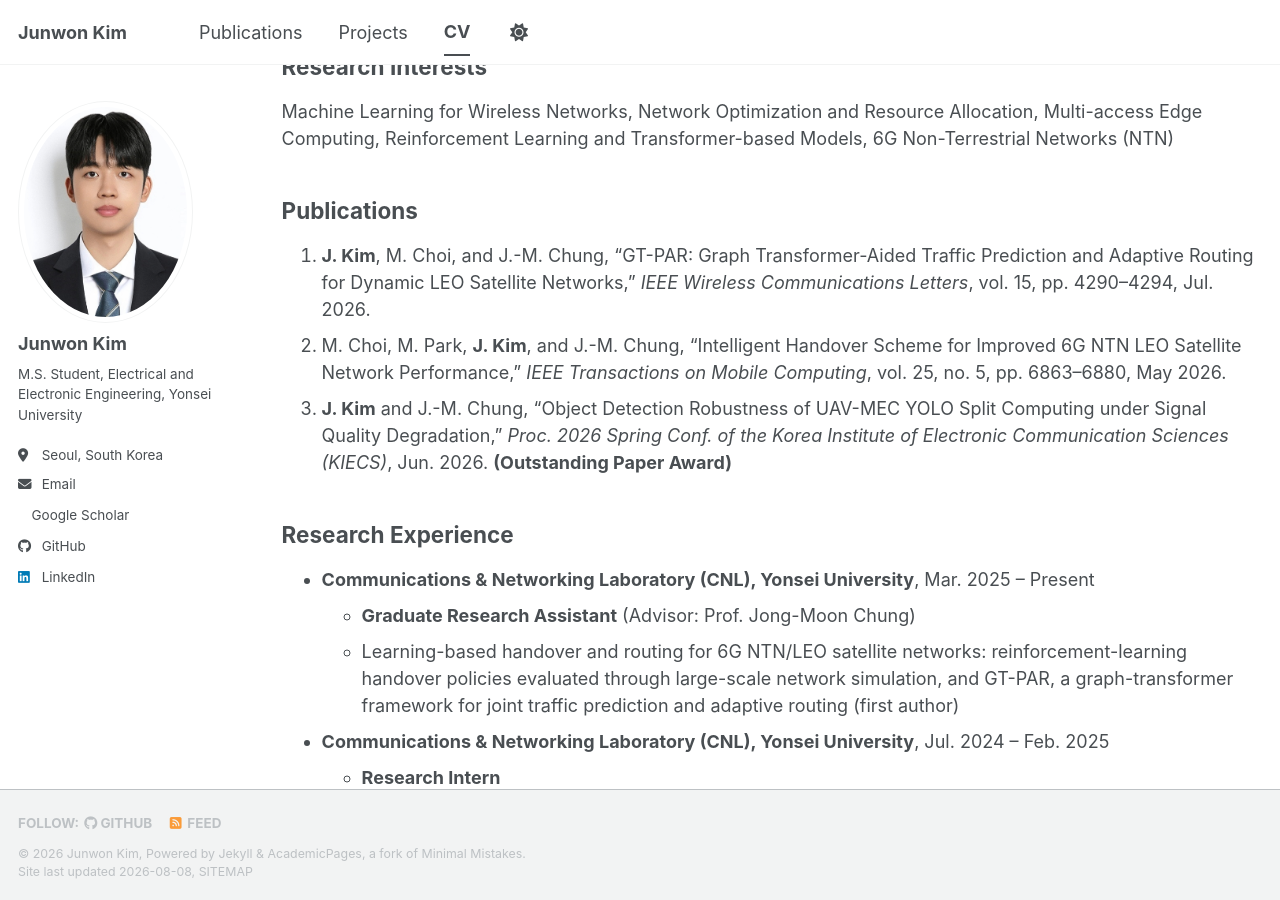
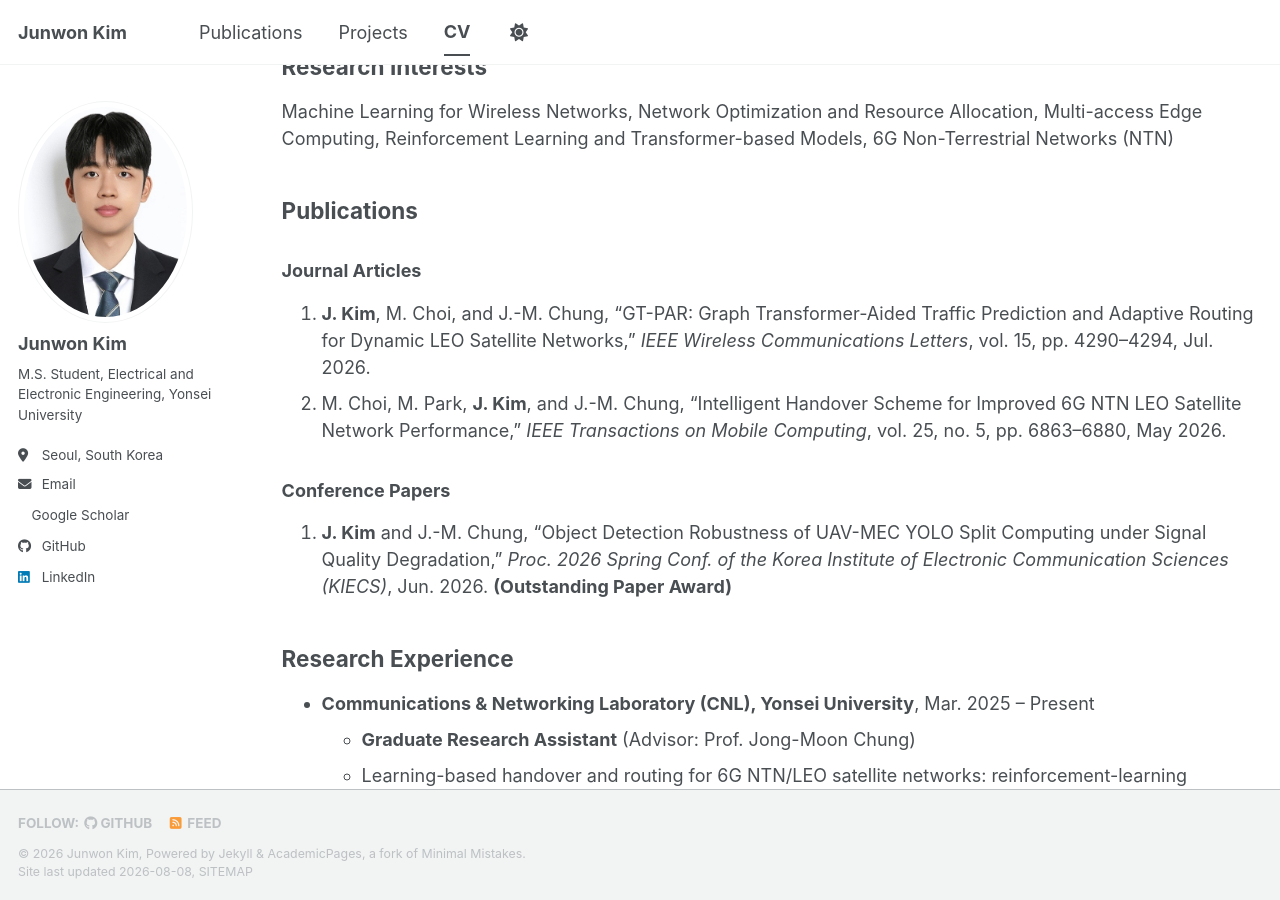
Before and after one commit to Junwon-Kim216/Junwon-Kim216.github.io, a Jekyll site: the page built from _pages/cv.md, in a window 1280 px wide and 900 px high, scrolled down 427 px. Built offline with Jekyll 4.4.1, drawn with Linux system fonts in a browser that asks for light colours; a style sheet for code colours, icons or effects is not loaded.

Commit message:
Update cv.md

```diff
--- a/_pages/cv.md
+++ b/_pages/cv.md
@@ -21,9 +21,14 @@ Machine Learning for Wireless Networks, Network Optimization and Resource Alloca
 
 ## Publications
 
+### Journal Articles
+
 1. **J. Kim**, M. Choi, and J.-M. Chung, "GT-PAR: Graph Transformer-Aided Traffic Prediction and Adaptive Routing for Dynamic LEO Satellite Networks," *IEEE Wireless Communications Letters*, vol. 15, pp. 4290–4294, Jul. 2026.
 2. M. Choi, M. Park, **J. Kim**, and J.-M. Chung, "Intelligent Handover Scheme for Improved 6G NTN LEO Satellite Network Performance," *IEEE Transactions on Mobile Computing*, vol. 25, no. 5, pp. 6863–6880, May 2026.
-3. **J. Kim** and J.-M. Chung, "Object Detection Robustness of UAV-MEC YOLO Split Computing under Signal Quality Degradation," *Proc. 2026 Spring Conf. of the Korea Institute of Electronic Communication Sciences (KIECS)*, Jun. 2026. **(Outstanding Paper Award)**
+
+### Conference Papers
+
+1. **J. Kim** and J.-M. Chung, "Object Detection Robustness of UAV-MEC YOLO Split Computing under Signal Quality Degradation," *Proc. 2026 Spring Conf. of the Korea Institute of Electronic Communication Sciences (KIECS)*, Jun. 2026. **(Outstanding Paper Award)**
 
 ## Research Experience
 
```
